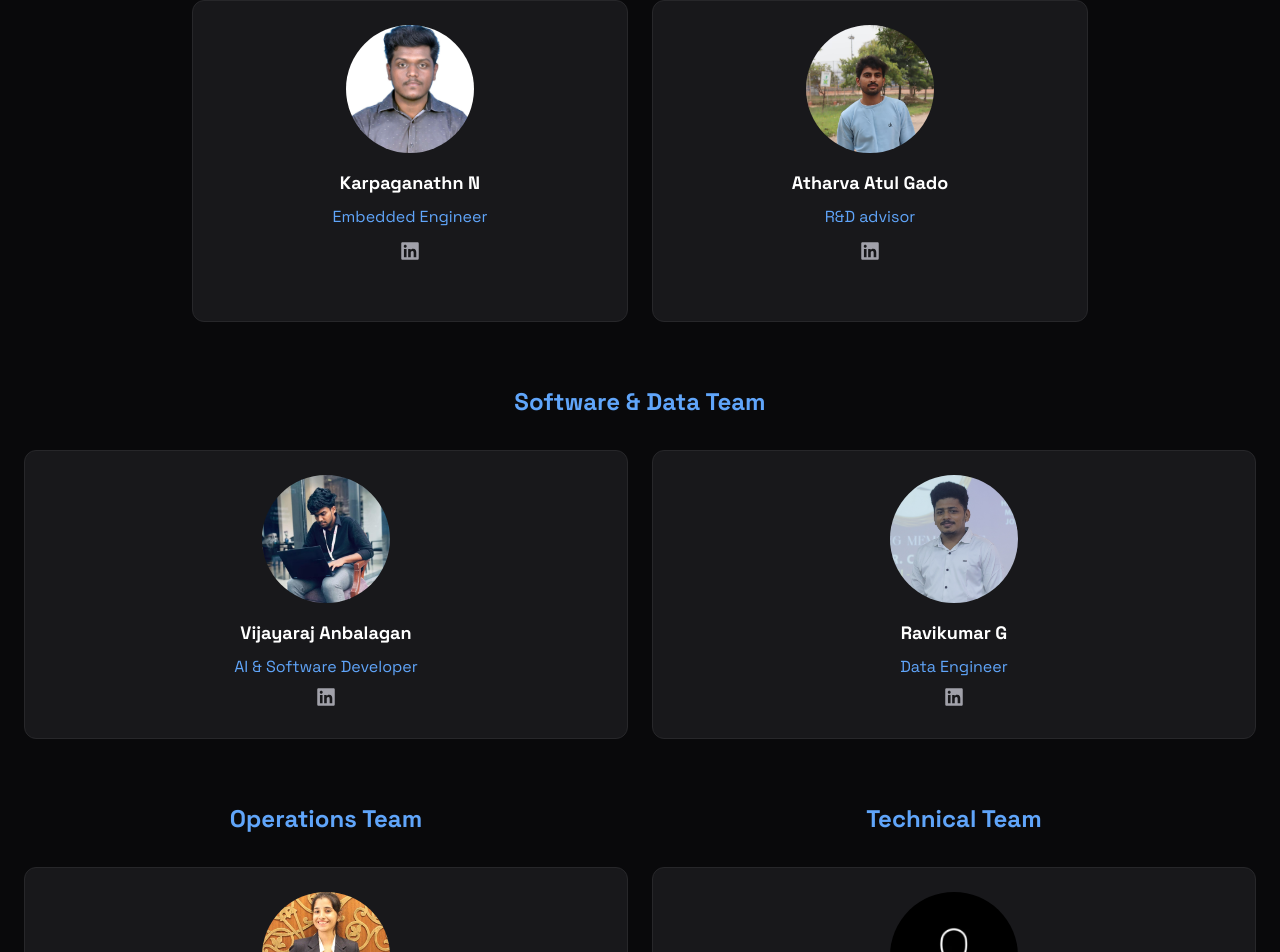
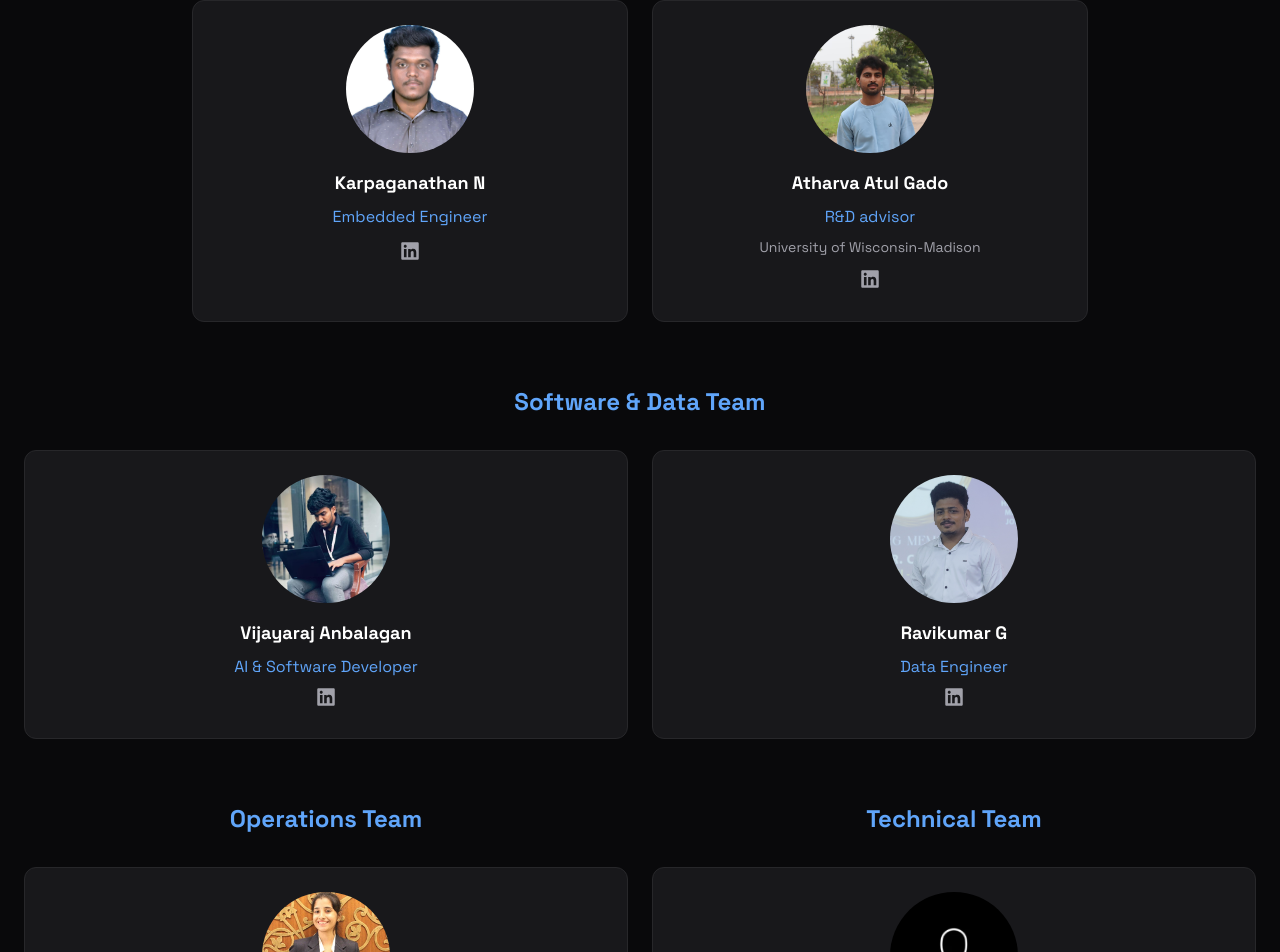
Before and after one commit to Vijayaraj-Anbalagan/dat2, a Next.js app: page /team in a window 1280 px wide. Shown: the part 3156-4108 px from the top of the page. Built offline with nearby package versions, Linux system fonts and the light colour scheme.

Commit message:
team name and linkedin changes

```diff
--- a/src/app/team/page.tsx
+++ b/src/app/team/page.tsx
@@ -83,7 +83,7 @@ const TeamsPage = () => {
       education: "Anna University (MIT)",
       image: "/team/hariharan.jpg",
       links: {
-        linkedin: "https://www.linkedin.com/in/hariharan-r-4a9a3b20b/"
+        linkedin: "https://www.linkedin.com/in/hariharan-rajaraman/"
       }
     }
   ];
@@ -93,7 +93,7 @@ const TeamsPage = () => {
       {
         name: "Srinivasan A",
         role: "Chief Manufacturing Officer",
-        linkedin: "https://www.linkedin.com/in/a-srinivasan-8a64a9297/",
+        linkedin: "https://www.linkedin.com/in/srinivasan-arumugam16601/",
         education: " ",
         image: "/team/srinivasan.jpg"
       },
@@ -108,7 +108,7 @@ const TeamsPage = () => {
         name: "Srikanth R",
         role: "Space Vehicle Design",
         education: "Coventry University",
-        linkedin: "https://www.linkedin.com/in/srikanth-r-9974b521a/",
+        linkedin: "https://www.linkedin.com/in/srikanth-ravichandran-9974b521a/",
         image: "/team/srikanth.jpg"
       },
       {
@@ -133,9 +133,9 @@ const TeamsPage = () => {
         image: "/team/sabari.png"
       },
         {
-        name: "Karpaganathn N",
+        name: "Karpaganathan N",
         role: "Embedded Engineer",
-        linkedin: "https://www.linkedin.com/in/karpaganathan-nagendran-5791551/",
+        linkedin: "https://www.linkedin.com/in/karpaganathan-nagendran-5791551ab/",
         education: " ",
         image: "/team/karpagaanathan.jpg"
       },
@@ -143,7 +143,7 @@ const TeamsPage = () => {
         name: "Atharva Atul Gado",
         role: "R&D advisor",
         linkedin: "https://www.linkedin.com/in/atharva-atul-gado-516ba81b8/",
-        education: " ",
+        education: "University of Wisconsin-Madison",
         image: "/team/atul.jpg"
       }
 
```
